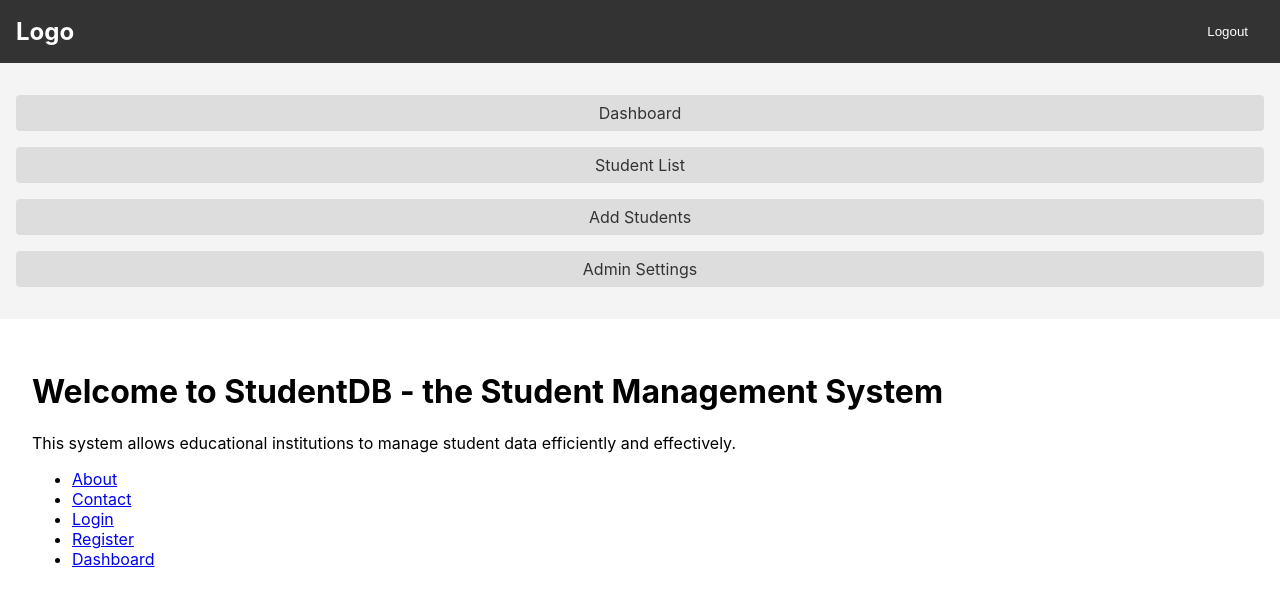
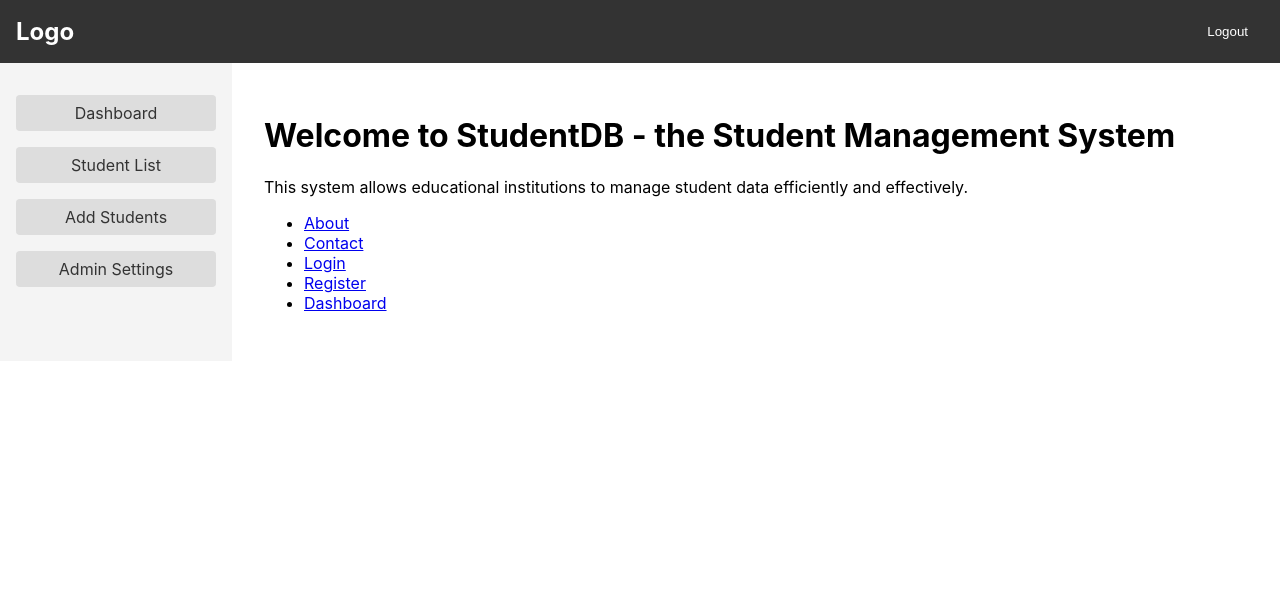
Before and after one commit to emanoj1/studentdb-client, a React (Create React App) app: page / in a window 1280 px wide. Shown: the top 606 px of the page. Built offline with nearby package versions, Linux system fonts and the light colour scheme; sample sign-in values are in the browser's storage.

Commit message:
Nav bar styling & logo click behaviour

```diff
--- a/src/App.css
+++ b/src/App.css
@@ -17,11 +17,13 @@
   font-weight: bold;
   color: white;
   text-decoration: none;
+  cursor: pointer;
 }
 
 .nav-links {
   display: flex;
   gap: 1rem;
+  align-items: center;
 }
 
 .nav-links a, .nav-links button {
@@ -33,7 +35,12 @@
   cursor: pointer;
 }
 
-/* Side panel styles */
+/* Main container and side panel styles */
+.main-container {
+  display: flex;
+  flex: 1;
+}
+
 .side-panel {
   flex: 0 0 200px;
   background-color: #f4f4f4;
```
Also changed, not shown: src/App.js (line endings or trailing spaces).
